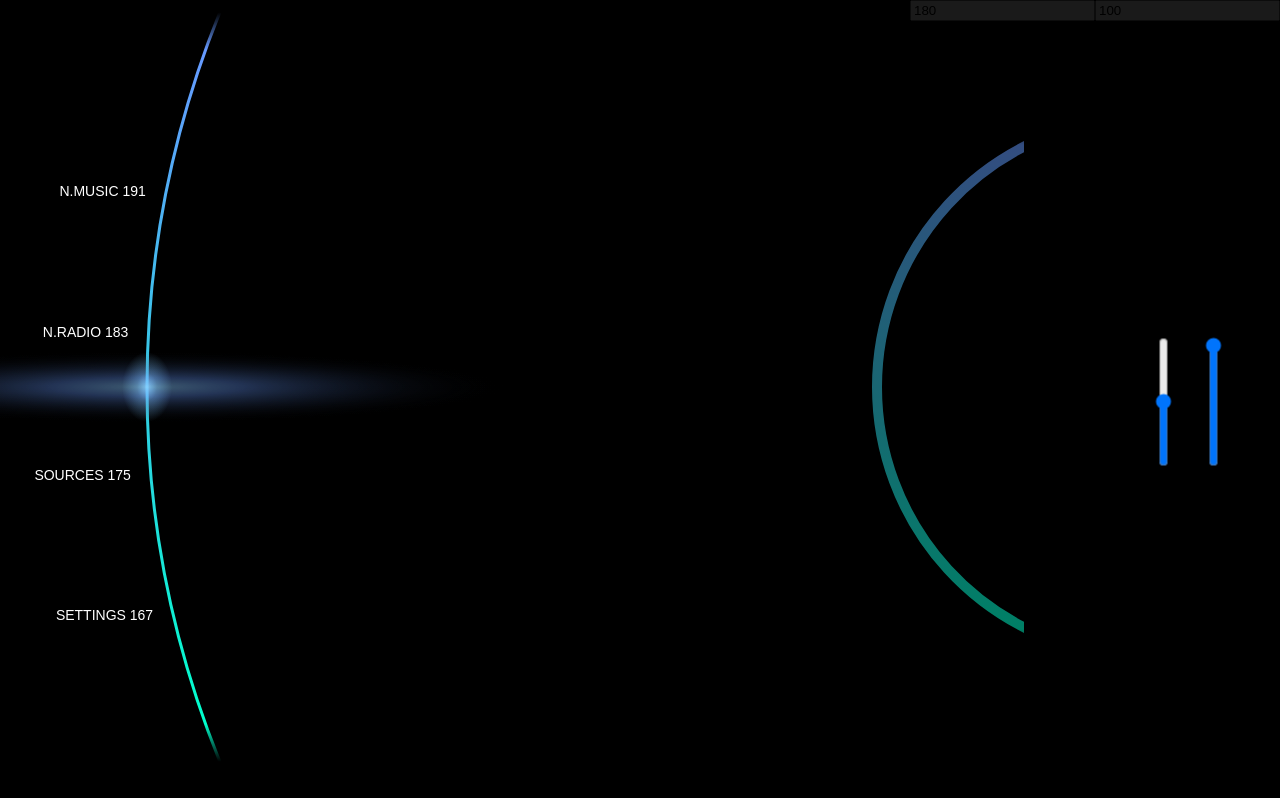
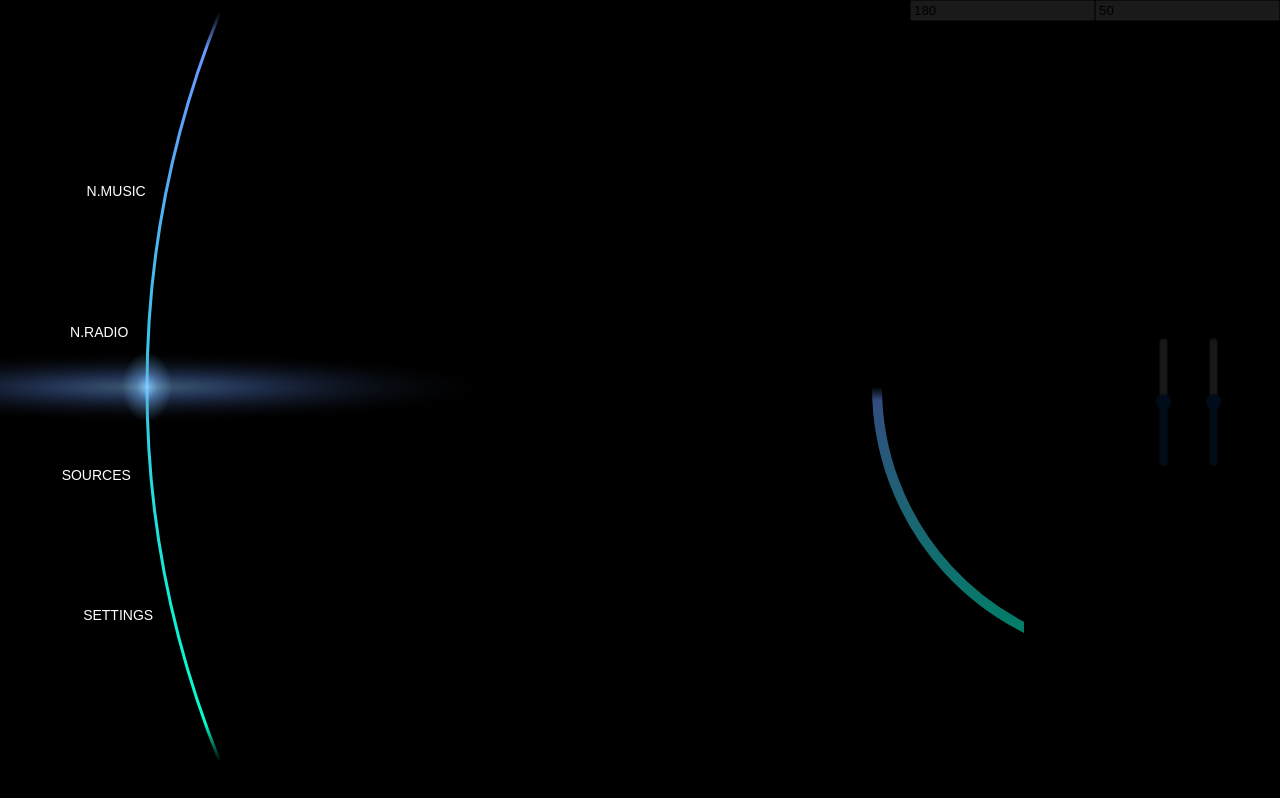
Before and after one commit to larsbaunwall/Beolyd5, a Vue app in the folder src/ui/: page / in a window 1280 px wide. Built offline with nearby package versions, Linux system fonts and the light colour scheme.

Commit message:
Wire up HW events so that the UI updates

```diff
--- a/src/ui/src/components/bs5-shell.vue
+++ b/src/ui/src/components/bs5-shell.vue
@@ -59,7 +59,7 @@
         fill="white"
         class="menu-item"
       >
-        {{ item.title }} {{ this.startItemAngle + index * this.angleStep }}
+        {{ item.title }}
       </text>
     </g>
   </svg>
--- a/src/ui/src/components/debug-overlay.vue
+++ b/src/ui/src/components/debug-overlay.vue
@@ -4,11 +4,11 @@
         <input type="number" v-model="uiStore.volume" />
     </div>
     <div
-        style="z-index: 200; position: fixed; top: 50%; right: 50px; opacity: 0.99; ">
+        style="z-index: 200; position: fixed; top: 50%; right: 50px; opacity: 0.1; ">
         <input style="transform: translateY(-50%) rotate(270deg);" type="range" min="150" max="210" step="0.001" v-model="uiStore.wheelPointerAngle" />
     </div>
     <div
-        style="z-index: 200; position: fixed; top: 50%; right: 0px; opacity: 0.99; ">
+        style="z-index: 200; position: fixed; top: 50%; right: 0px; opacity: 0.1; ">
         <input style="transform: translateY(-50%) rotate(270deg);" type="range" min="0" max="100" step="1" v-model="uiStore.volume" />
     </div>
 </template>
--- a/src/ui/src/main.ts
+++ b/src/ui/src/main.ts
@@ -1,7 +1,6 @@
 import { createApp } from "vue";
 import { createRouter, createWebHistory } from "vue-router";
 import { createPinia } from "pinia";
-import { emit, listen } from '@tauri-apps/api/event'
 
 import "./styles.css";
 import App from "./App.vue";
@@ -9,6 +8,9 @@ import App from "./App.vue";
 import DefaultView from "./components/default.vue";
 import MusicView from "./components/music.vue";
 import RadioView from "./components/radio.vue";
+import { listen } from "@tauri-apps/api/event";
+import { useUIStore } from "./stores/ui";
+import { translateToRange } from "./utils/arcs";
 
 const router = createRouter({
     history: createWebHistory(),
@@ -31,6 +33,21 @@ createApp(App)
     .use(router)
     .mount("#app");
 
-const unlisten = await listen('wheelEvent', (event) => {
-    console.log('Received event', event);
-    });
+const uiStore = useUIStore();
+
+const unlisten = listen('wheelEvent', (event) => {
+    console.log({event});
+    if(event.payload.wheel == 'Angular') {
+
+        uiStore.wheelPointerAngle = translateToRange(event.payload.position, 152, 195);
+    }
+    if(event.payload.wheel == 'Back') {
+        console.log(wheelSpinDifference(event.payload.position));
+        let newVolume = uiStore.volume + wheelSpinDifference(event.payload.position);
+        uiStore.volume = Math.max(0, Math.min(newVolume, 100));
+    }
+});
+
+export function wheelSpinDifference(value: number): number {
+    return value <= 125 ? value : (256 - value) * -1;
+}
--- a/src/ui/src/stores/ui.ts
+++ b/src/ui/src/stores/ui.ts
@@ -4,7 +4,7 @@ import { ref } from "vue";
 import { invoke } from "@tauri-apps/api";
 
 export const useUIStore = defineStore('ui', () => {
-  const volume = ref(100);
+  const volume = ref(50);
   const wheelPointerAngle = ref(180);
 
   const tick = () => {
--- a/src/ui/src/utils/arcs.ts
+++ b/src/ui/src/utils/arcs.ts
@@ -20,4 +20,8 @@ export function describeArc(x: number, y: number, radius: number, startAngle: nu
 export const cx: number = 1147;
 export const cy: number = 387;
 
-export default { describeArc, cx, cy }
+export function translateToRange(input: number, min: number, max: number): number {
+    return (input * (max - min)) / (100 - 0) + min;
+}
+
+export default { describeArc, cx, cy, translateToRange }
```
